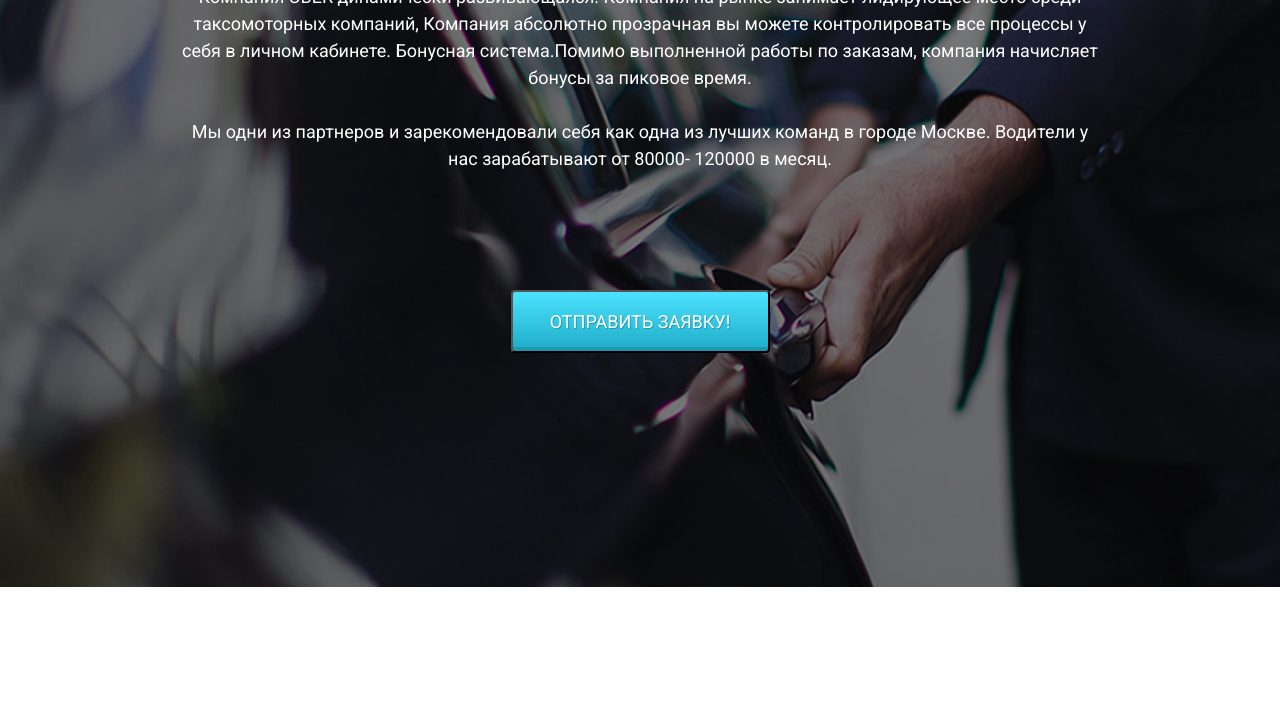
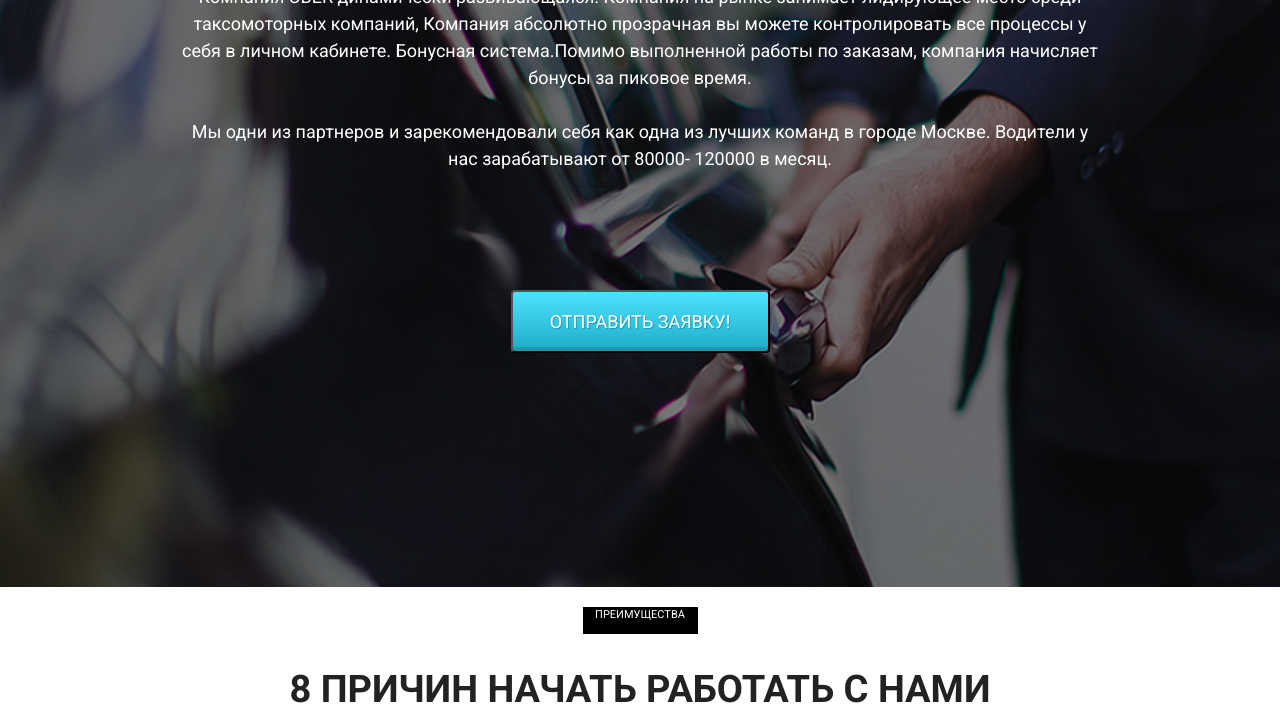
Before and after one commit to Sergey-Navitskiy/Uber_project, a plain HTML site: page index.html in a window 1280 px wide. Shown: the part 343-1064 px from the top of the page. Before the commit the page ends 930 px from the top, so only its background shows below. Drawn offline with Linux system fonts and the light colour scheme.

Commit message:
sec_section

```diff
--- a/css/style.css
+++ b/css/style.css
@@ -136,3 +136,32 @@ nav {
   font-weight: 400;
   text-transform: uppercase;
 }
+
+.reasons {
+  min-width: 1064px;
+}
+
+.reasons .reasons_header {
+  margin: 0 auto;
+  margin-top: 20px;
+  width: 115px;
+  height: 27px;
+  flex-shrink: 0;
+  background-color: #000;
+  color: #FFF;
+  text-align: center;
+  font-size: 11px;
+  font-style: normal;
+  font-weight: 400;
+  text-transform: uppercase;
+}
+
+.reasons .reasons_subheader {
+  margin-top: 33px;
+  color: #222;
+  text-align: center;
+  font-size: 38px;
+  font-style: normal;
+  font-weight: 700;
+  text-transform: uppercase;
+}
--- a/index.html
+++ b/index.html
@@ -88,6 +88,13 @@
       </div>
   </section>
 
+  <section class="reasons">
+    <div class="reasons_header">Преимущества</div>
+    <h1 class="reasons_subheader">8 причин начать работать с нами</h1>
+
+
+  </section>
+
 
   </body>
 </html>
```
